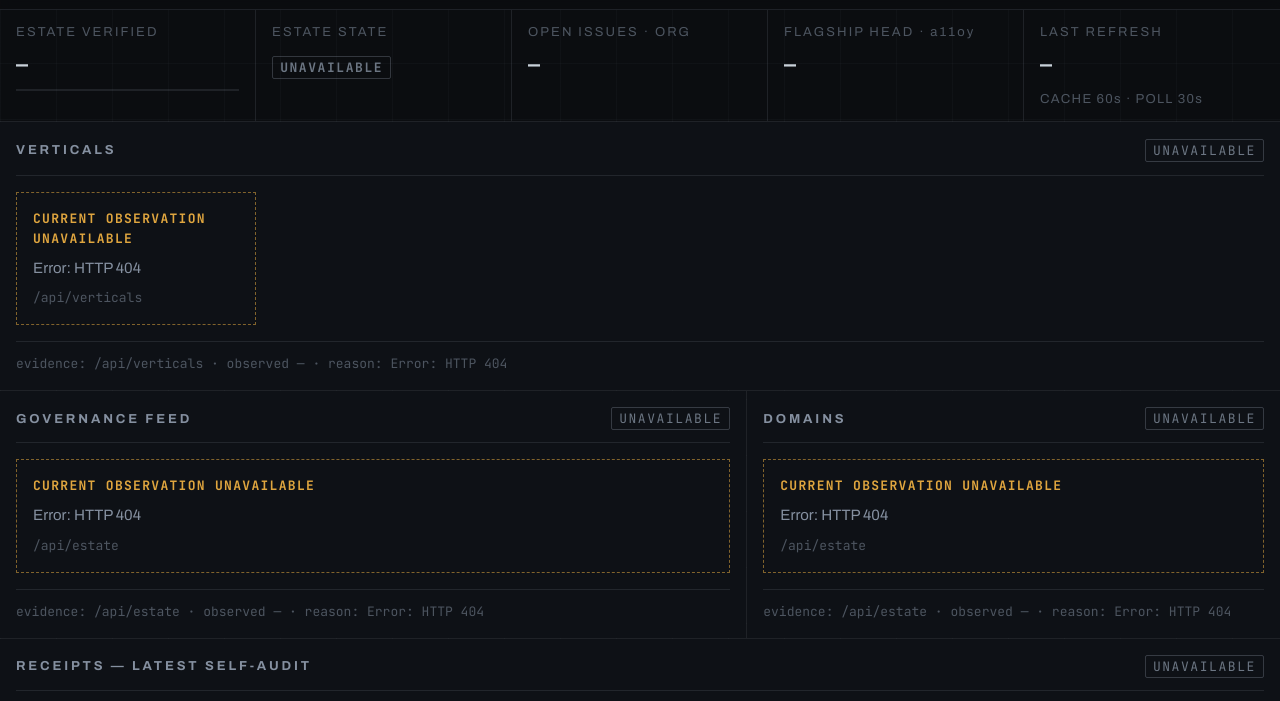
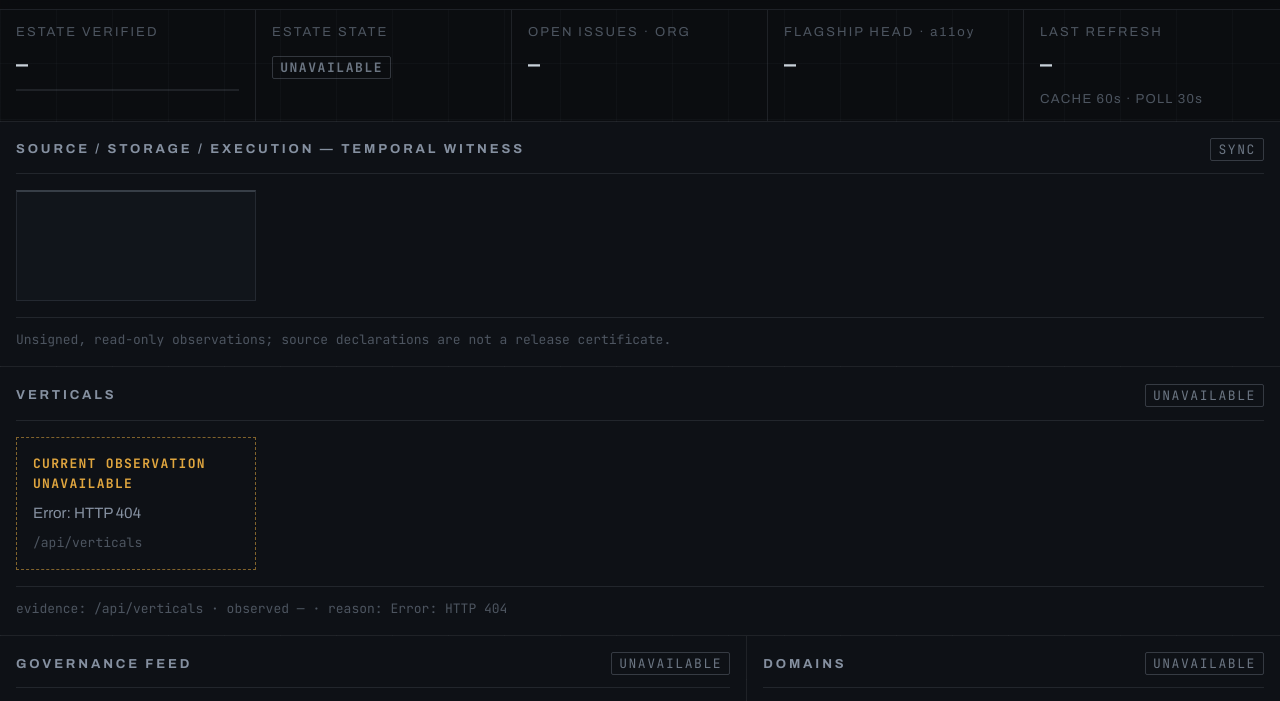
Before and after one commit to szl-holdings/szl-command-center, a plain HTML site: page frontend/index.html in a window 1280 px wide. Shown: the part 49-750 px from the top of the page. Drawn offline with Linux system fonts and the light colour scheme; no server answers.

Commit message:
feat(ui): surface live source/storage/execution convergence panel

```diff
--- a/frontend/index.html
+++ b/frontend/index.html
@@ -86,6 +86,19 @@
     <p id="snapshot-notice" class="panel-foot mono" role="status" hidden></p>
 
     <main class="board">
+      <section class="panel span-12" aria-labelledby="h-convergence">
+        <header class="panel-head">
+          <h2 id="h-convergence">SOURCE / STORAGE / EXECUTION — TEMPORAL WITNESS</h2>
+          <span class="chip chip-gray" id="chip-convergence" data-testid="status-convergence">SYNC</span>
+        </header>
+        <div class="verticals" id="convergence" aria-live="polite">
+          <article class="vcard"><span class="skel skel-line"></span><span class="skel skel-block"></span></article>
+        </div>
+        <footer class="panel-foot mono" id="foot-convergence">
+          Unsigned, read-only observations; source declarations are not a release certificate.
+        </footer>
+      </section>
+
       <section class="panel span-12" aria-labelledby="h-verticals">
         <header class="panel-head">
           <h2 id="h-verticals">VERTICALS</h2>
```
